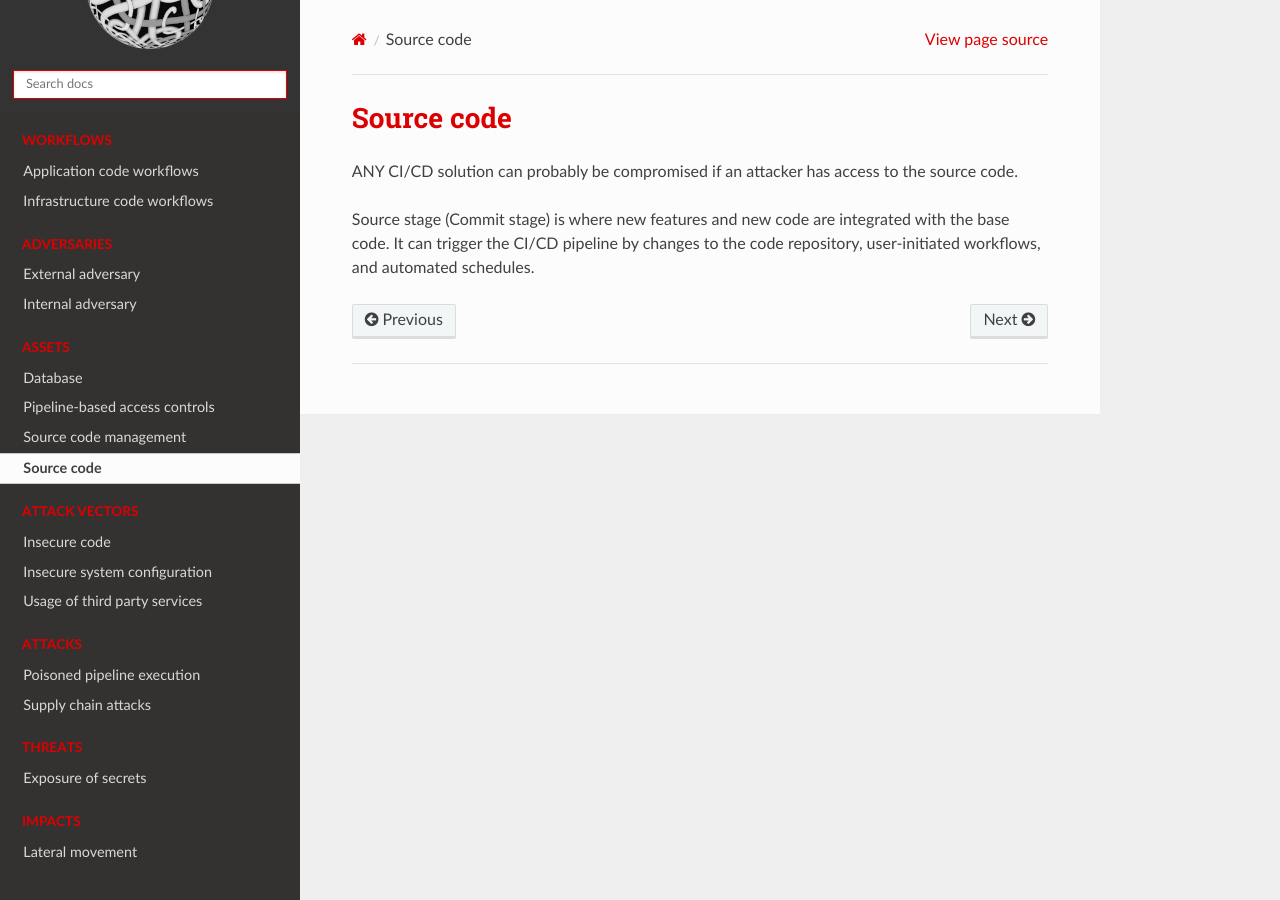
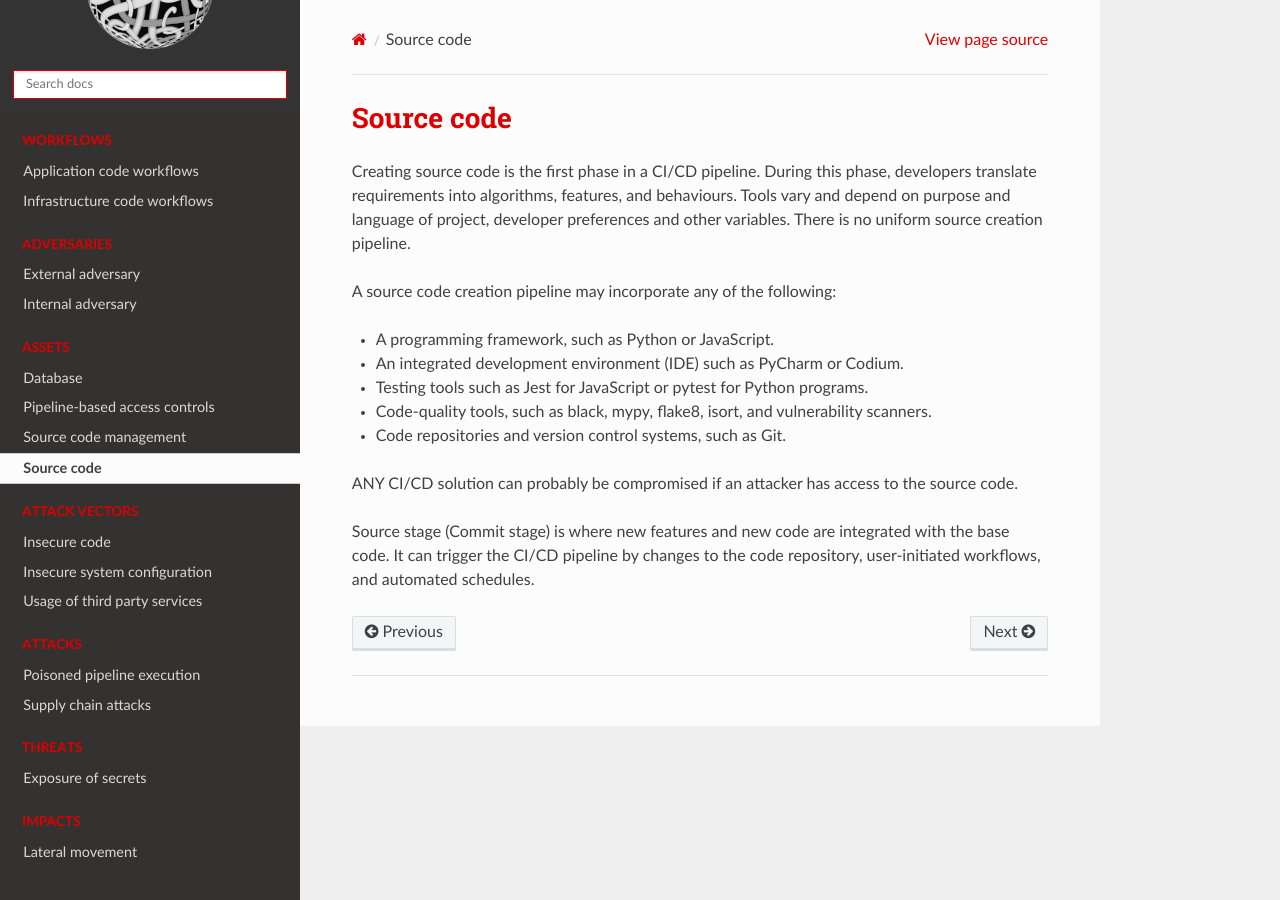
Before and after one commit to tymyrddin/green-cicd, a Sphinx documentation site: the page built from source/docs/assets/source-code.md, in a window 1280 px wide. Built offline with Sphinx 7.4.7 and the Read the Docs theme 2.0.0, drawn with Linux system fonts in a browser that asks for light colours.

```diff
--- a/source/docs/assets/source-code.md
+++ b/source/docs/assets/source-code.md
@@ -1,4 +1,16 @@
 # Source code
+
+Creating source code is the first phase in a CI/CD pipeline. During this phase, developers translate requirements into
+algorithms, features, and behaviours. Tools vary and depend on purpose and language of project, developer preferences
+and other variables. There is no uniform source creation pipeline.
+
+A source code creation pipeline may incorporate any of the following:
+
+* A programming framework, such as Python or JavaScript.
+* An integrated development environment (IDE) such as PyCharm or Codium.
+* Testing tools such as Jest for JavaScript or pytest for Python programs.
+* Code-quality tools, such as black, mypy, flake8, isort, and vulnerability scanners.
+* Code repositories and version control systems, such as Git.
 
 ANY CI/CD solution can probably be compromised if an attacker has access to the source code.
 
```
Also changed, not shown: source/docs/workflows/application.md (+2 -0 lines), source/_static/img/application-pipeline.png (added).
